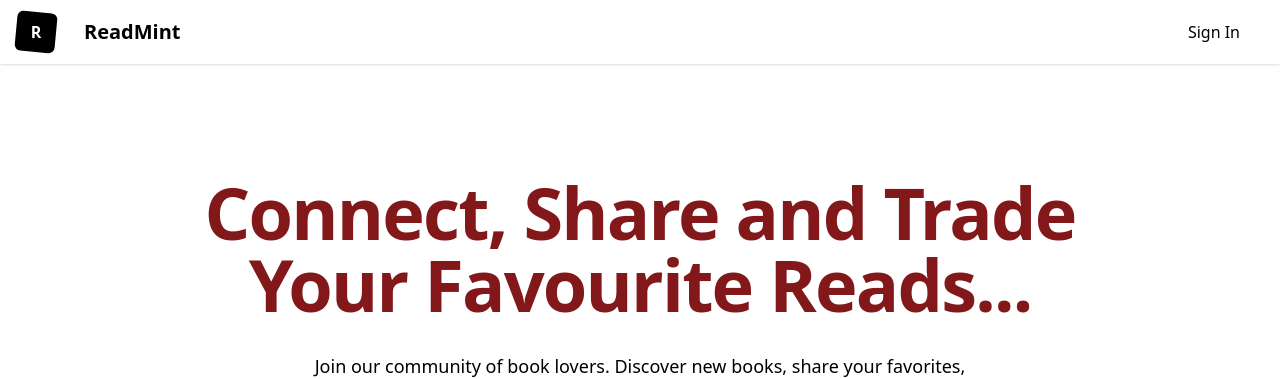
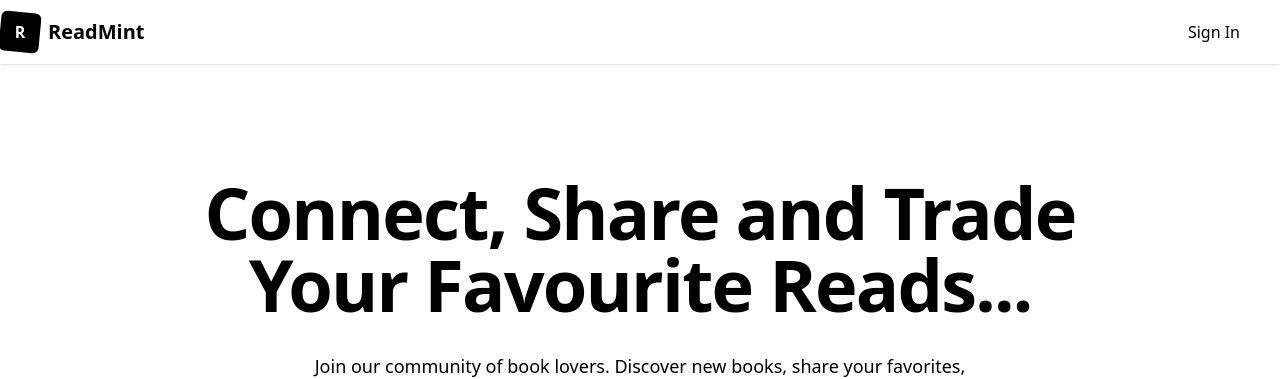
Before and after one commit to Saisreeja5/ReadMint, a React (Vite) app in the folder frontend/: page / in a window 1280 px wide. Shown: the top 379 px of the page. Built offline with nearby package versions, Linux system fonts and the light colour scheme; no server answers.

Commit message:
css updated

```diff
--- a/frontend/src/components/Navbar.jsx
+++ b/frontend/src/components/Navbar.jsx
@@ -8,7 +8,7 @@ const NavBar = () => {
 
   return (
     <nav className="flex items-center justify-between py-3 shadow">
-      <div className="flex items-center gap-5 ml-4 ">
+      <div className="flex items-center gap-2 ">
       <div className="relative size-10">
       <motion.div
         className="absolute inset-0 rounded-md bg-black"
@@ -23,7 +23,7 @@ const NavBar = () => {
            R
        </span>
       </div>
-        <Link to="/home" className="text-xl font-bold ml-2 ">
+        <Link to="/home" className="text-xl font-bold mr-2 ">
           ReadMint
         </Link>
       </div>
--- a/frontend/src/pages/Home.jsx
+++ b/frontend/src/pages/Home.jsx
@@ -31,7 +31,7 @@ const Home = () => {
             transition={{ duration: 0.5 }}
             className="flex flex-col items-center gap-8 text-center"
           >
-            <h1 className="bg-red-900  bg-clip-text text-5xl font-bold tracking-tight text-transparent sm:text-6xl lg:text-7xl  max-lg:px-4">
+            <h1 className="bg-black  bg-clip-text text-5xl font-bold tracking-tight text-transparent sm:text-6xl lg:text-7xl  max-lg:px-4">
               Connect, Share and Trade Your Favourite Reads...
             </h1>
             <p className="max-w-2xl text-lg text-muted-foreground max-sm:px-1">
```
